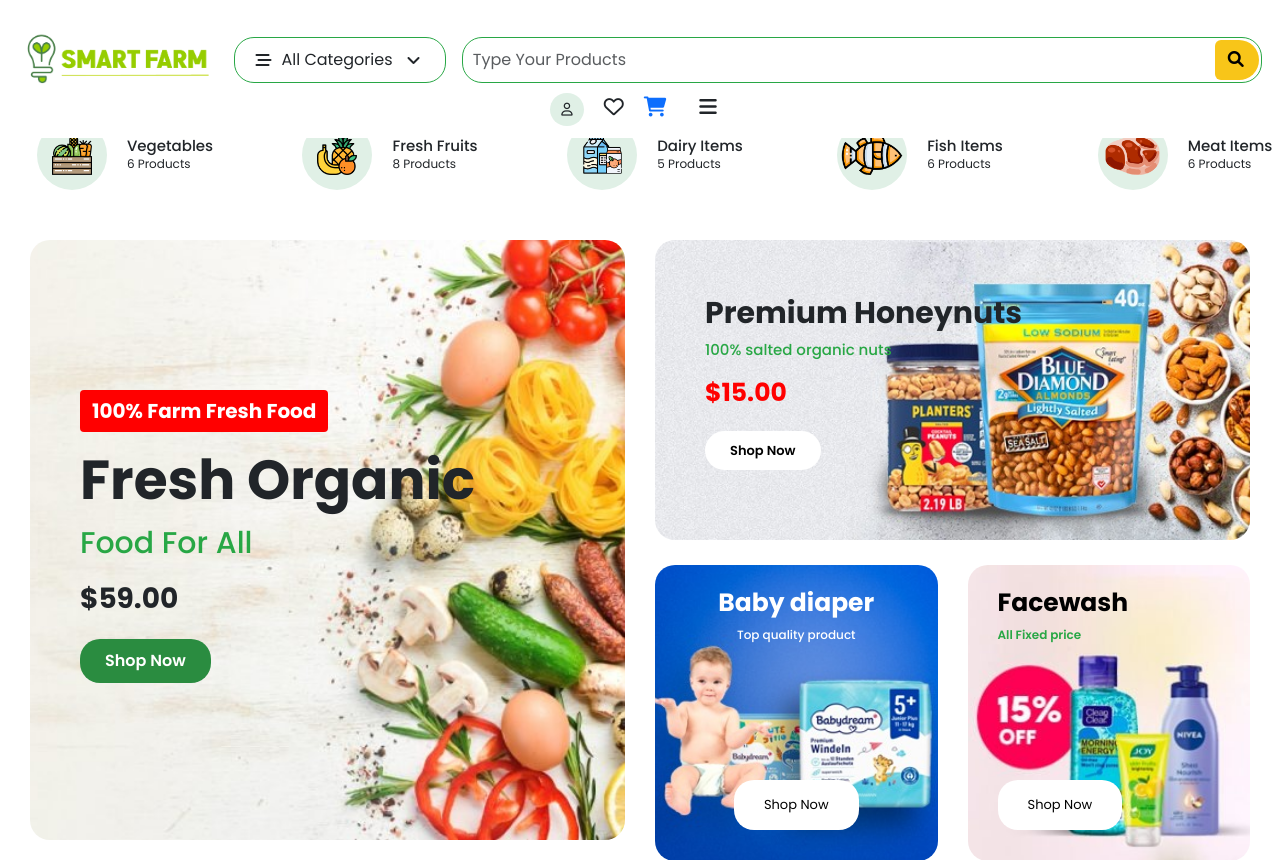
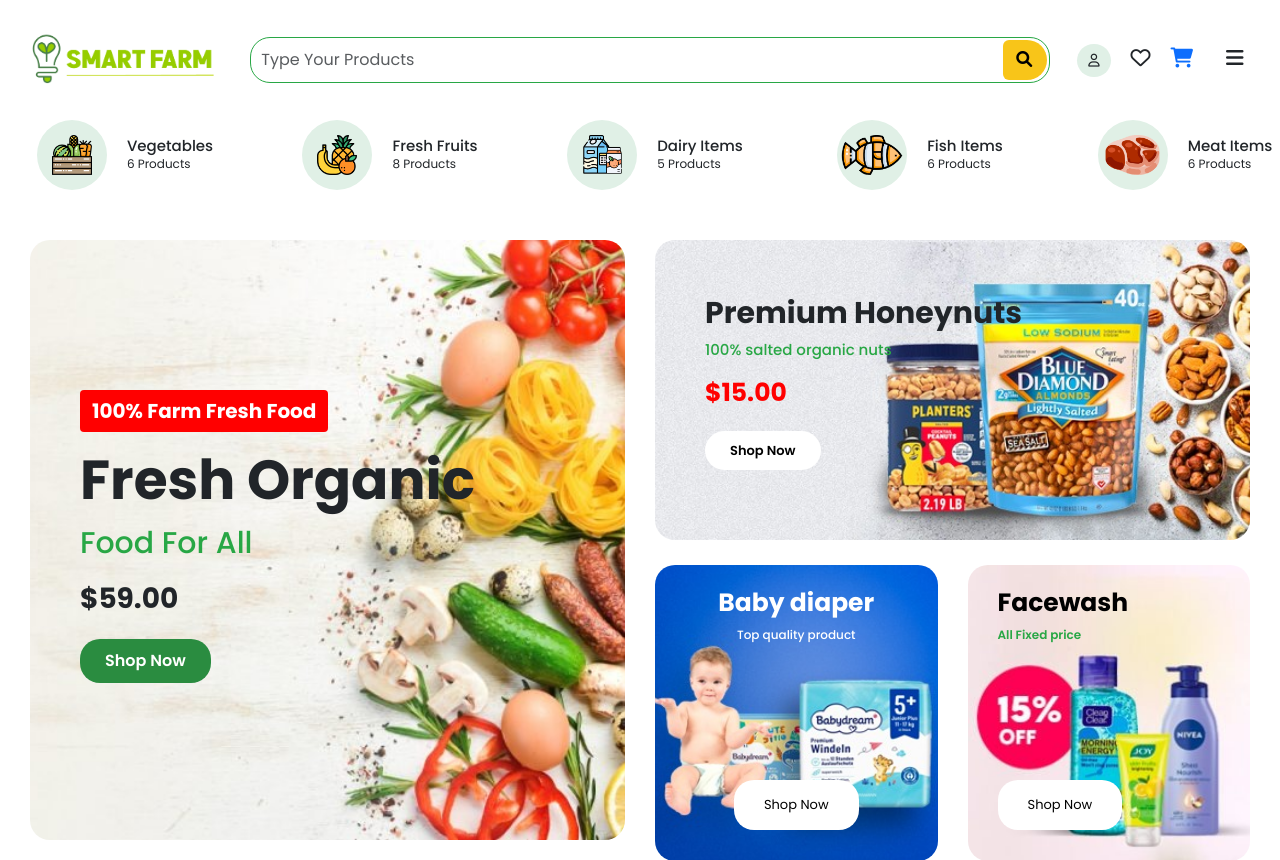
Before and after one commit to alvi00/SmartFarm, a PHP site: page /index.php in a window 1280 px wide. Shown: the top 860 px of the page. Run offline with PHP 8.4, Linux system fonts and the light colour scheme; data comes from the database, SQL or seed files in the repository; data that the repository does not hold is empty.

Commit message:
deleted the all catagories

```diff
--- a/index.php
+++ b/index.php
@@ -70,16 +70,7 @@ $result_sellers = $conn->query($sql_sellers);
             <div class="logo">
                 <a href="#"><img src="IMG/LOGO DESIGN-01.png" alt="logo" /></a>
             </div>
-            <div class="desktop-only dropdown">
-                <button class="btn all_catagories" type="button" data-bs-toggle="dropdown" aria-expanded="false">
-                    <i class="fa-solid fa-bars-staggered"></i> All Categories <i class="fa-solid fa-angle-down"></i>
-                </button>
-                <ul class="dropdown-menu">
-                    <li><button class="dropdown-item" type="button">Action</button></li>
-                    <li><button class="dropdown-item" type="button">Another action</button></li>
-                    <li><button class="dropdown-item" type="button">Something else here</button></li>
-                </ul>
-            </div>
+
             <form class="d-flex search-form desktop-only" method="GET">
                 <input class="form-control search-input" type="search" name="search" placeholder="Type Your Products" value="<?php echo isset($_GET['search']) ? $_GET['search'] : ''; ?>" />
                 <button class="btn search-button" type="submit"><i class="fas fa-search"></i></button>
@@ -104,16 +95,6 @@ $result_sellers = $conn->query($sql_sellers);
                         <button type="button" class="btn-close" data-bs-dismiss="offcanvas" aria-label="Close"></button>
                     </div>
                     <div class="offcanvas-body">
-                        <div class="mobile-only dropdown mb-3">
-                            <button class="btn all_catagories w-100" type="button" data-bs-toggle="dropdown" aria-expanded="false">
-                                <i class="fa-solid fa-bars-staggered"></i> All Categories <i class="fa-solid fa-angle-down"></i>
-                            </button>
-                            <ul class="dropdown-menu">
-                                <li><button class="dropdown-item" type="button">Action</button></li>
-                                <li><button class="dropdown-item" type="button">Another action</button></li>
-                                <li><button class="dropdown-item" type="button">Something else here</button></li>
-                            </ul>
-                        </div>
                         <form class="d-flex search-form mobile-only mb-3" method="GET">
                              <input class="form-control search-input" type="search" name="search" placeholder="Type Your Products" value="<?php echo isset($_GET['search']) ? $_GET['search'] : ''; ?>" />
                             <button class="btn search-button" type="submit"><i class="fas fa-search"></i></button>
```
